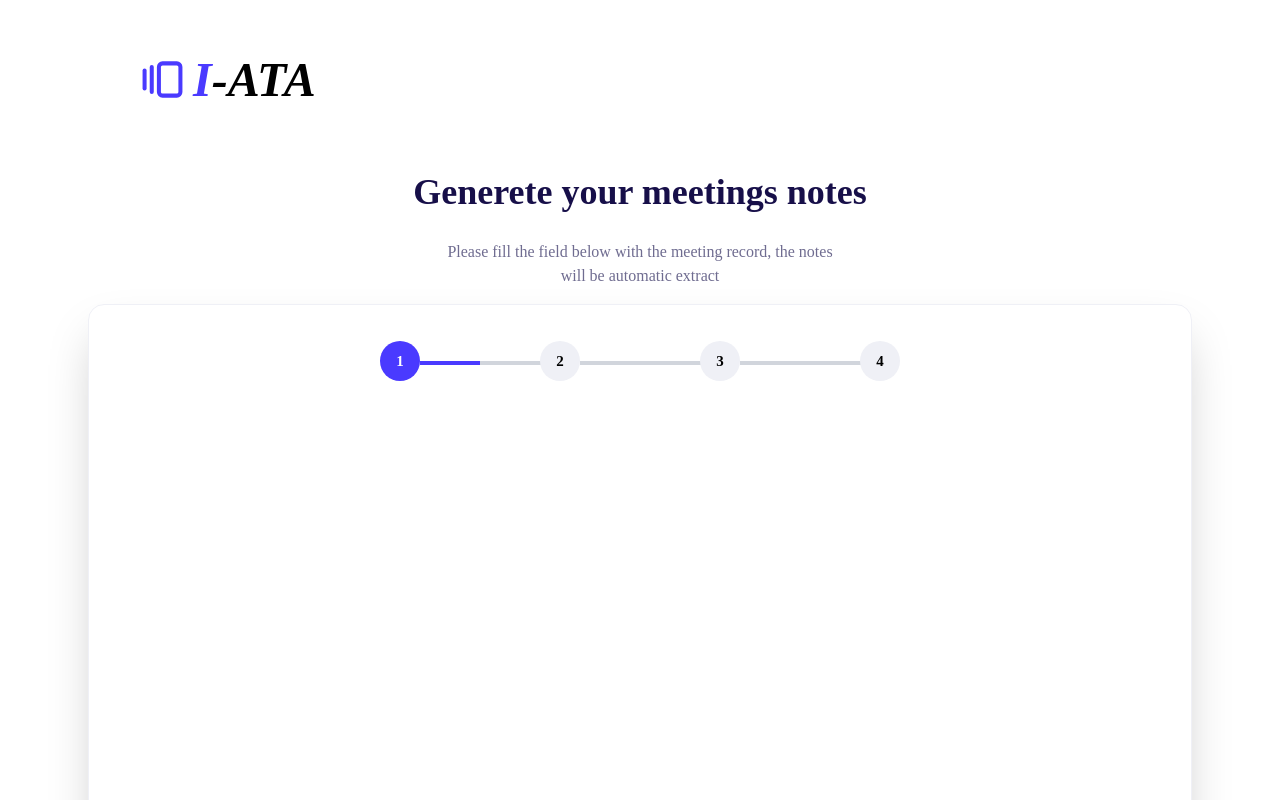
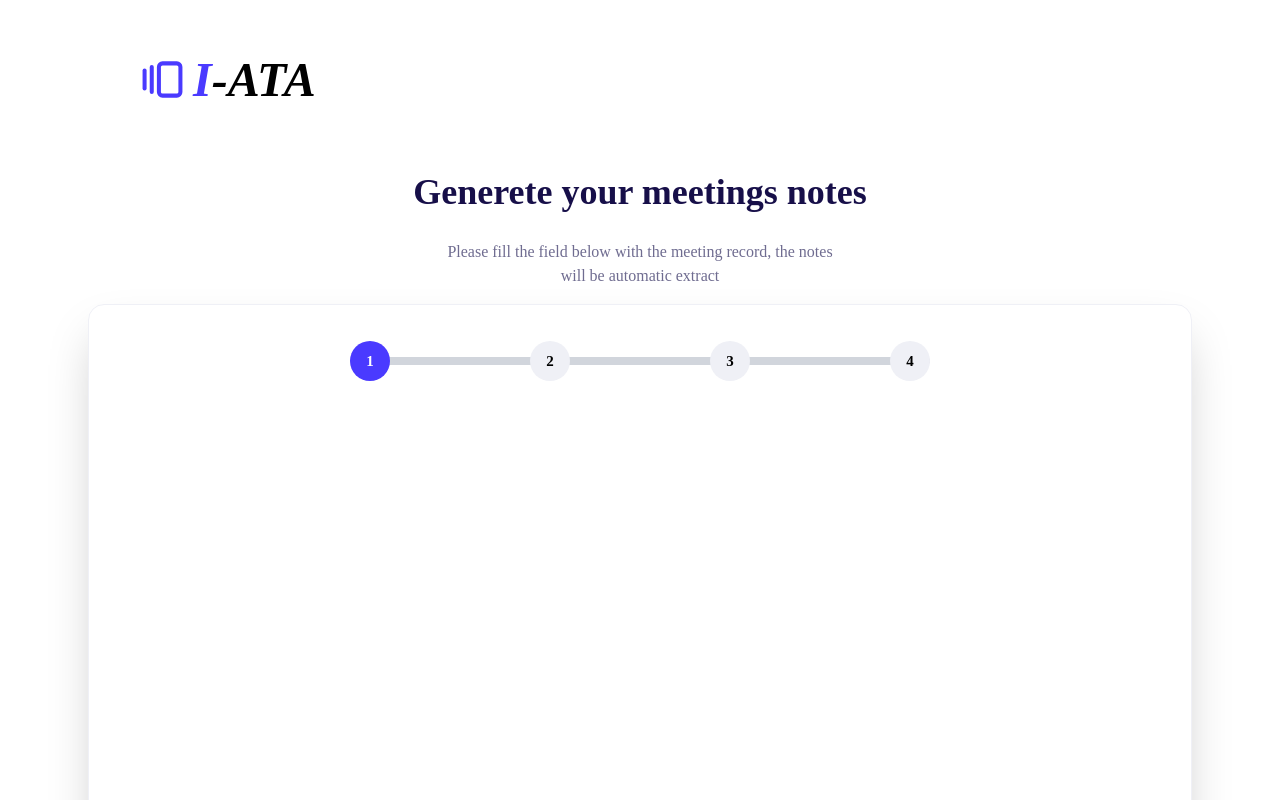
Before and after one commit to RogerPatriota/i-ATA, a React (Vite) app in the folder frontend/: page / in a window 1280 px wide. Shown: the top 800 px of the page. Built offline with nearby package versions, Linux system fonts and the light colour scheme; a web font is replaced by a local one.

Commit message:
style: update progress bar animation progress

```diff
--- a/frontend/src/components/ProgressBar.jsx
+++ b/frontend/src/components/ProgressBar.jsx
@@ -1,13 +1,31 @@
 import React from 'react';
 import { Check } from 'lucide-react';
+{/* <div className="absolute top-10 left-0 w-full h-2 bg-gray-300 rounded-full"></div>
+
+
+<div
+  className="absolute top-10 left-0 h-2 bg-[#4A3AFF] rounded-full transition-all duration-500 ease-in-out"
+  style={{
+    width: `${((currentStep - 1) / (steps.length - 1)) * 100}%`,
+  }}
+></div> */}
 
 const ProgressSteps = (props) => {
+
     return (
-        <div className="w-140 flex justify-between m-auto px-5 mt-5">
+        <div className="relative w-145 flex justify-between m-auto mt-5">
+          <div className={`absolute h-2 top-8 w-full bg-gray-300 rounded-full`}></div>
+          <div className={`
+            absolute h-2 top-8 max-[140px] bg-[#4A3AFF] rounded-full transition-all duration-500 ease-in-out`}
+            style={{
+              width: `${((props.currentStep - 1) / (props.steps.length - 1)) * 100}%`
+            }}></div>
+
+
           {props.steps.map((step, index) => (
-            <div key={step.number} className="relative z-10 flex flex-col items-center mt-4">
+            <div key={step.number} className="relative flex flex-col items-center mt-4">
               <div className={
-                `w-10 h-10 rounded-full  flex items-center justify-center transition duration-500 ease-in-out
+                `w-10 h-10 rounded-full flex items-center justify-center transition duration-500 ease-in-out
                 ${index < props.currentStep ? 'bg-[#4A3AFF] text-white font-bold' : 'bg-[#EFF0F6]'}
                 `}>
                 {index + 1 < props.currentStep ? (
@@ -17,16 +35,26 @@ const ProgressSteps = (props) => {
                   )}
               </div>
 
-              {index < (props.steps.length - 1) && (
-                <div className='absolute top-1/2 left-full w-32 h-1'>
-                  <div className={`h-full transition-colors duration-400 ${index < props.currentStep - 1 ? 'bg-[#4A3AFF]' : 'bg-gray-300'}`}>
-                    <div className={`h-full w-15 ${(index + 1) == props.currentStep ? 'bg-[#4A3AFF]' : 'w-32'}`}></div>
-                  </div>
+              {/* {index < (props.steps.length - 1) && (
+                <div className='relative top-1/2 left-full w-32 h-1'>
+                  <div className={`absolute h-full transition-colors duration-400 ${index < props.currentStep - 1 ? 'bg-[#4A3AFF]' : 'bg-gray-300'}`}></div>
+                  <div className={`absolute h-full w-15 ${(index + 1) == props.currentStep ? 'bg-[#4A3AFF]' : 'w-32'}`}></div>
                 </div>
-              )}
+              )} */}
 
             </div>
           ))}
+          {/* <div className='absolute top-1/2  w-100 h-2 bg-gray-300 mt-1 ml-5 rounded-full'></div>
+          <div className={`absolue top-1/2 h-2 bg-[#4A3AFF] rounded-full transition-all duration-500 ease-in-out`}></div> */}
+
+          {/* <div className='absolute top-1/2 left-full w-32 h-1'>
+            <div className={`h-full relative ${0 < props.currentStep - 1 ? '' : 'bg-gray-300'}`}>
+              <div className={`h-full rounded-md bg-[#4A3AFF]  transition-all duration-500 ease-in-out ${
+                (0 + 1) == props.currentStep ? ' w-15' : 'w-32'
+                }`}>
+                </div>
+            </div>
+          </div>          */}
         </div>
       );
 };
```
